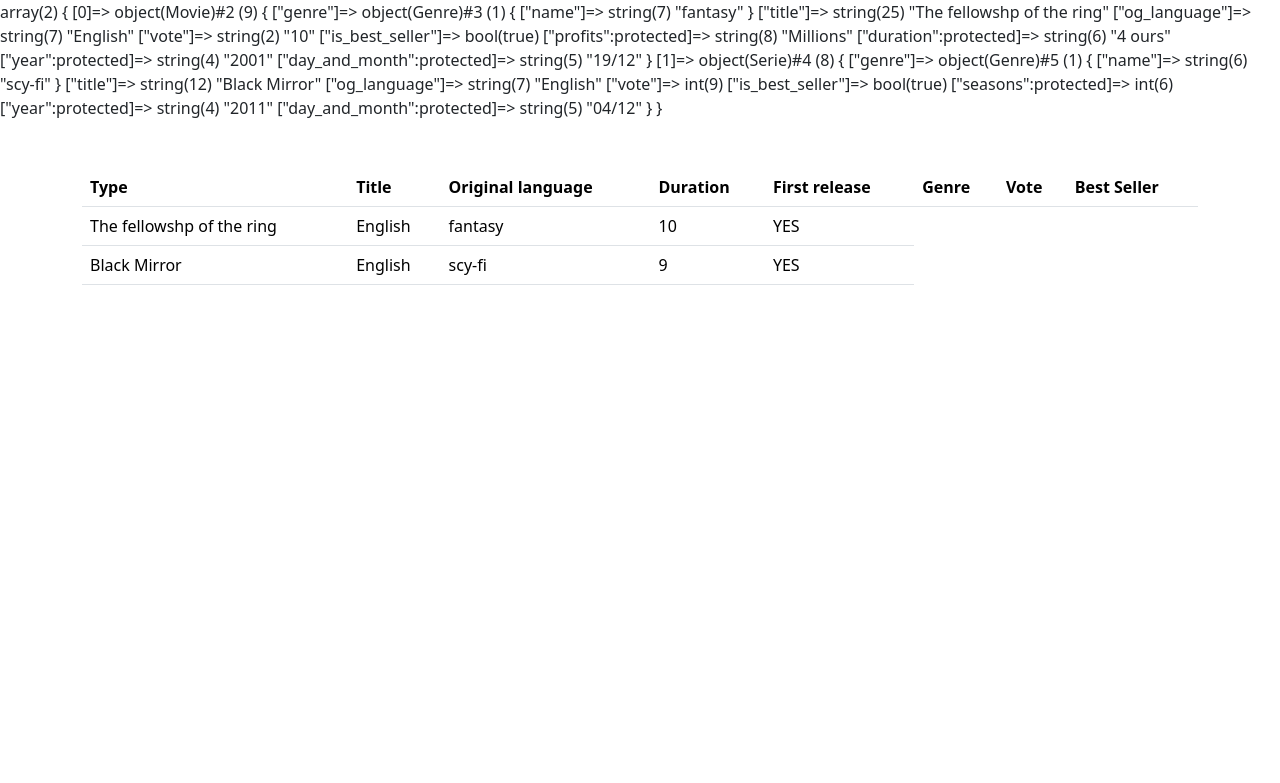
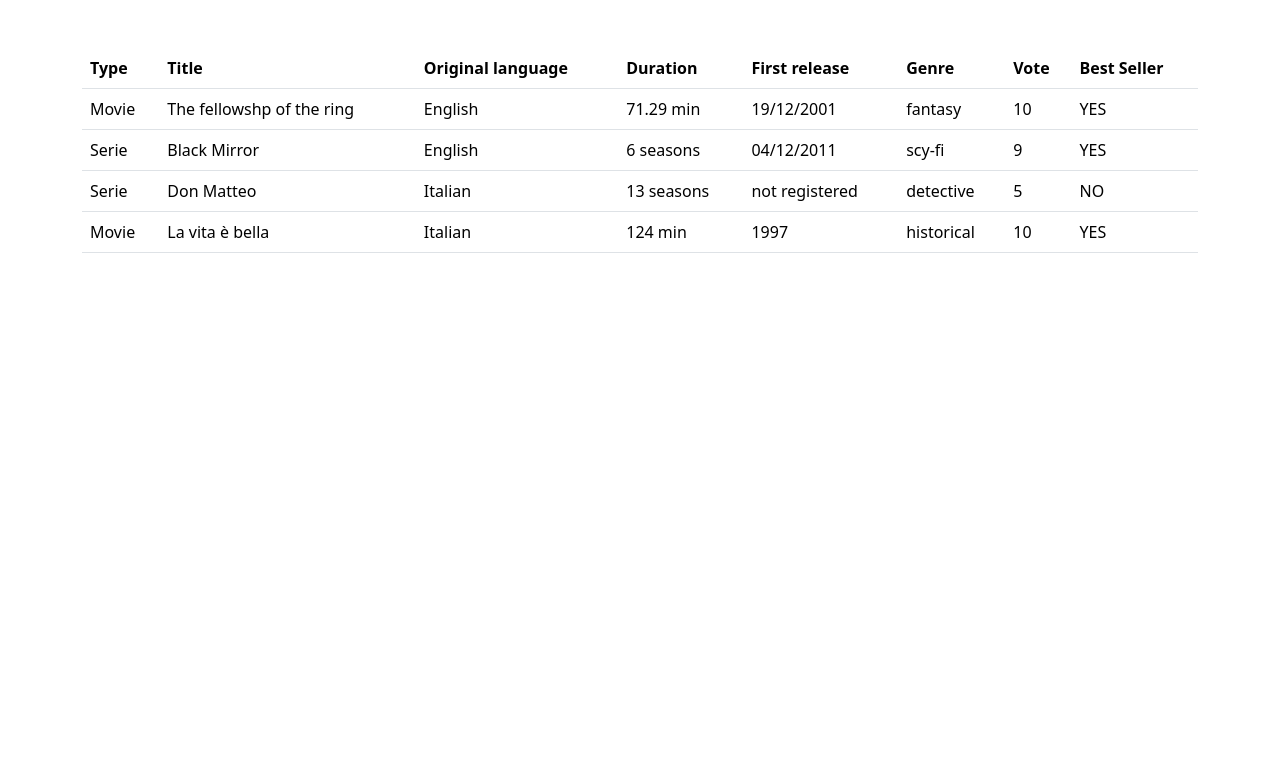
Before and after one commit to SerenaMalusa/php-oop-1, a PHP site: page / in a window 1280 px wide. Shown: the top 783 px of the page. Run offline with PHP 8.4, Linux system fonts and the light colour scheme.

Commit message:
feat: print data in page

```diff
--- a/Models/FirstAirDate.php
+++ b/Models/FirstAirDate.php
@@ -7,12 +7,26 @@ trait FirstAirDate
 
     function set_first_air_date($date)
     {
-        $this->day_and_month = substr($date, 0, 5);
-        $this->year = substr($date, 6, 4);
+        if (strlen($date) == 10) {
+            $this->day_and_month = substr($date, 0, 5);
+            $this->year = substr($date, 6, 4);
+        } else if (strlen($date) == 4) {
+            $this->year = $date;
+            $this->day_and_month = '';
+        } else {
+            $this->year = '';
+            $this->day_and_month = '';
+        }
     }
 
     function get_first_air_date()
     {
-        return $this->day_and_month . '/' . $this->year;
+        if (!empty($this->day_and_month)) {
+            return $this->day_and_month . '/' . $this->year;
+        } elseif (!empty($this->year)) {
+            return $this->year;
+        } else {
+            return 'not registered';
+        }
     }
 }
--- a/Models/Movie.php
+++ b/Models/Movie.php
@@ -1,6 +1,7 @@
 <?php
 
 require_once __DIR__ . '/Production.php';
+require_once __DIR__ . '/Genre.php';
 require_once __DIR__ . '/FirstAirDate.php';
 
 class Movie extends Production
@@ -17,7 +18,7 @@ class Movie extends Production
         $_vote,
         $_profits,
         $_duration,
-        $_release_date
+        $_release_date = ''
     ) {
 
         parent::__construct($_genre, $_title, $_language, $_vote);
--- a/Models/Serie.php
+++ b/Models/Serie.php
@@ -1,6 +1,7 @@
 <?php
 
 require_once __DIR__ . '/Production.php';
+require_once __DIR__ . '/Genre.php';
 require_once __DIR__ . '/FirstAirDate.php';
 
 class Serie extends Production
@@ -14,7 +15,7 @@ class Serie extends Production
         $_language,
         $_vote,
         $_seasons,
-        $_first_air_date
+        $_first_air_date = ''
     ) {
         parent::__construct($_genre, $_title, $_language, $_vote,);
         $this->set_first_air_date($_first_air_date);
--- a/Partials/Production_row.php
+++ b/Partials/Production_row.php
@@ -1,9 +1,15 @@
 <tr>
-
+    <td><?= get_class($production) ?></td>
     <td><?= $production->title ?></td>
     <td><?= $production->og_language ?></td>
-
-
+    <td>
+        <?php if ($production instanceof Movie) { ?>
+            <?= $production->get_duration() ?> min
+        <?php } elseif ($production instanceof Serie) { ?>
+            <?= $production->get_seasons() ?> seasons
+        <?php } ?>
+    </td>
+    <td><?= $production->get_first_air_date() ?></td>
     <td><?= $production->genre->name ?></td>
     <td><?= $production->get_vote() ?></td>
     <td><?= ($production->is_best_seller) ? 'YES' : 'NO' ?></td>
--- a/db/Productions.php
+++ b/db/Productions.php
@@ -11,6 +11,8 @@ $productions = [
     // $don_matteo = new Production(new Serie(13), new Genre('detective'), 'Don Matteo', 'italian', 5),
     // $life_is_beautiful = new Production(new Movie(124, '1997'), new Genre('historical'), 'La vita è bella', 'italian', 10)
 
-    new Movie(new Genre('fantasy'), 'The fellowshp of the ring', 'English', '10', 'Millions', '4 ours', '19/12/2001'),
-    new Serie(new Genre('scy-fi'), 'Black Mirror', 'English', 9, 6, '04/12/2011')
+    new Movie(new Genre('fantasy'), 'The fellowshp of the ring', 'English', '10', 377027325, '71.29', '19/12/2001'),
+    new Serie(new Genre('scy-fi'), 'Black Mirror', 'English', 9, 6, '04/12/2011'),
+    new Serie(new Genre('detective'), 'Don Matteo', 'Italian', 5, 13),
+    new Movie(new Genre('historical'), 'La vita è bella', 'Italian', 10, 118920, 124, 1997)
 ];
--- a/index.php
+++ b/index.php
@@ -17,7 +17,7 @@ require_once __DIR__ . '/db/Productions.php';
 // ];
 
 // var_dump($don_matteo->type->first_air_date);
-var_dump($productions);
+// var_dump($productions);
 
 ?>
 
```
